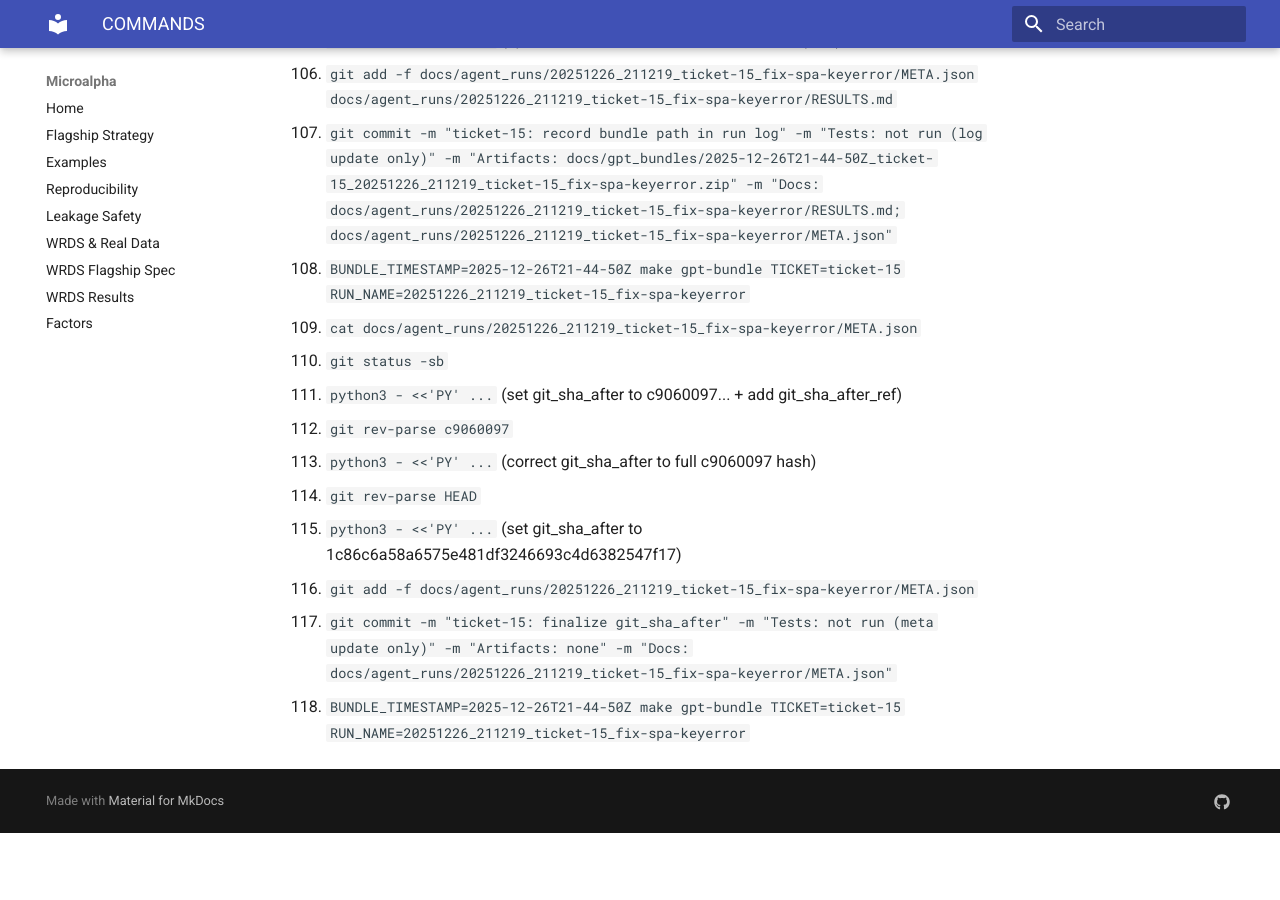
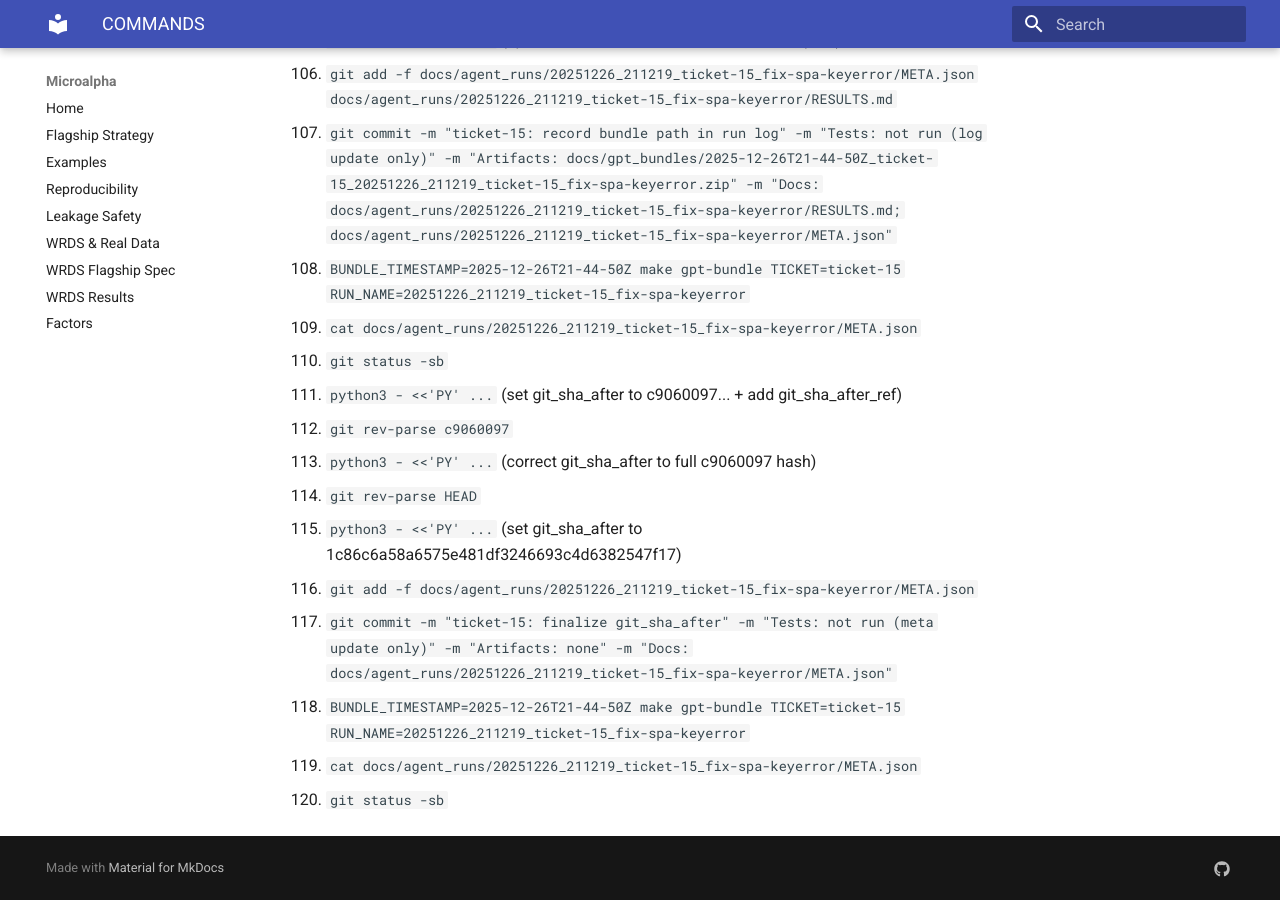
Before and after one commit to MateoBodon/microalpha, an MkDocs documentation site: the page built from docs/agent_runs/20251226_211219_ticket-15_fix-spa-keyerror/COMMANDS.md, in a window 1280 px wide and 900 px high, scrolled down 5310 px. Built offline with MkDocs 1.6.1 and Material for MkDocs 9.7.7, drawn with Linux system fonts in a browser that asks for light colours; before the commit the page ends 6143 px from its top, so only the background shows below that.

Commit message:
ticket-15: update run command log
Tests: not run (log update only)

Artifacts: none

Docs: docs/agent_runs/20251226_211219_ticket-15_fix-spa-keyerror/COMMANDS.md

```diff
--- a/docs/agent_runs/20251226_211219_ticket-15_fix-spa-keyerror/COMMANDS.md
+++ b/docs/agent_runs/20251226_211219_ticket-15_fix-spa-keyerror/COMMANDS.md
@@ -116,3 +116,5 @@
 116. `git add -f docs/agent_runs/20251226_211219_ticket-15_fix-spa-keyerror/META.json`
 117. `git commit -m "ticket-15: finalize git_sha_after" -m "Tests: not run (meta update only)" -m "Artifacts: none" -m "Docs: docs/agent_runs/20251226_211219_ticket-15_fix-spa-keyerror/META.json"`
 118. `BUNDLE_TIMESTAMP=2025-12-26T21-44-50Z make gpt-bundle TICKET=ticket-15 RUN_NAME=20251226_211219_ticket-15_fix-spa-keyerror`
+119. `cat docs/agent_runs/20251226_211219_ticket-15_fix-spa-keyerror/META.json`
+120. `git status -sb`
```
